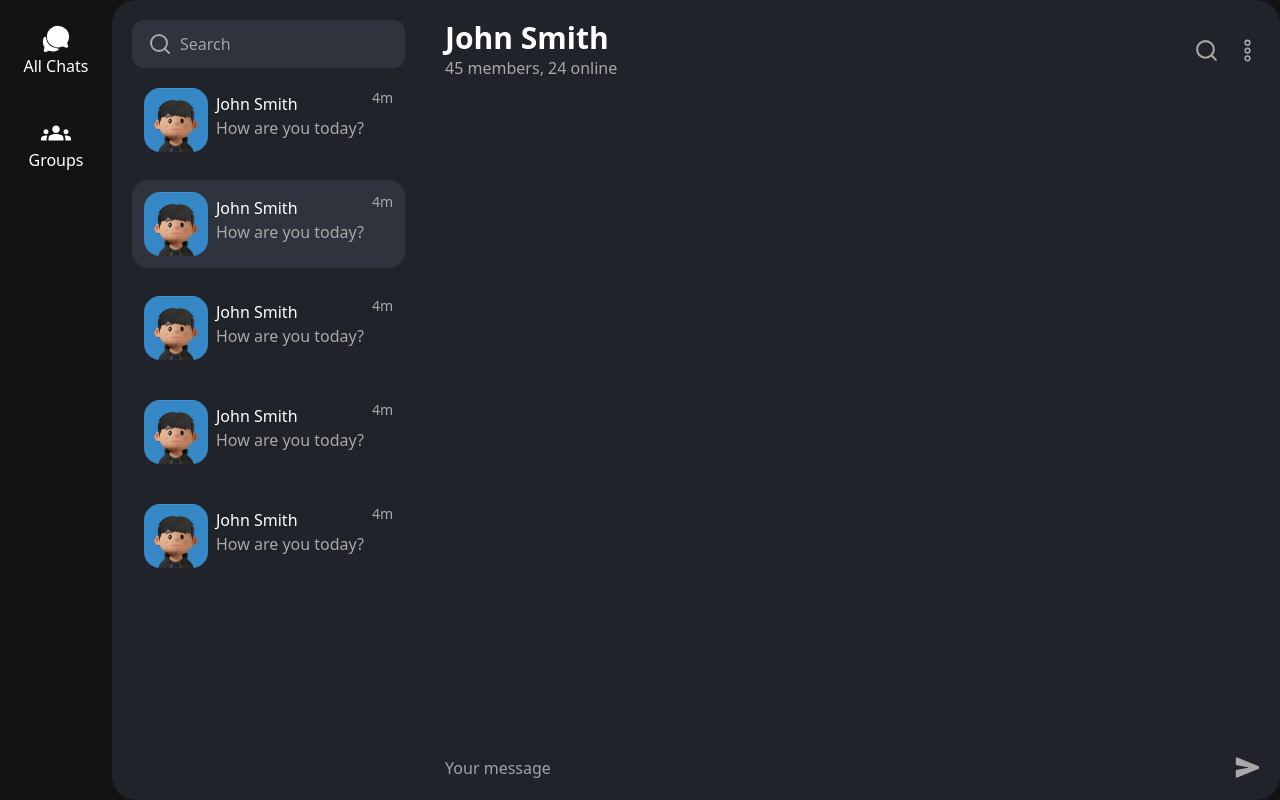
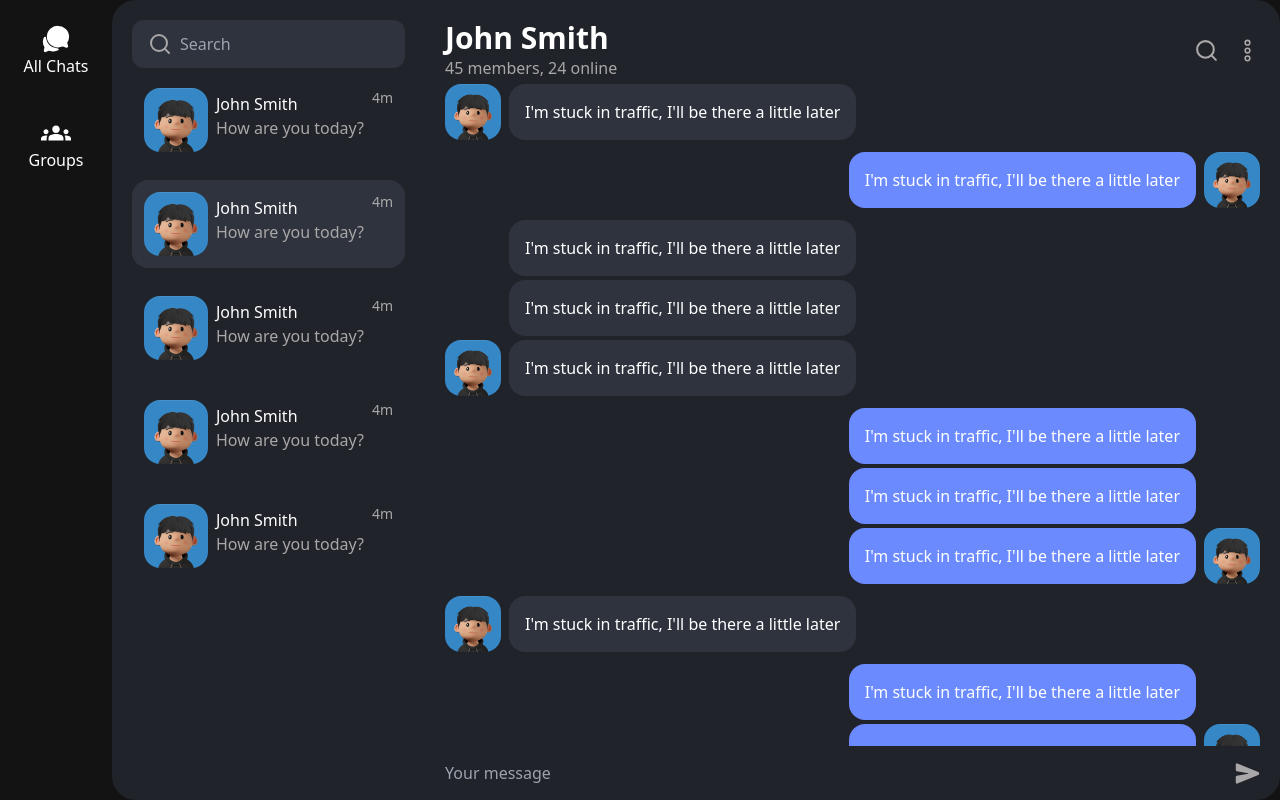
Before and after one commit to imxnasr/talky, a Next.js app: page / in a window 1280 px wide. Built offline with nearby package versions, Linux system fonts and the light colour scheme.

Commit message:
✨ Created Message component

```diff
--- /dev/null
+++ b/components/Avatar.tsx
@@ -0,0 +1,19 @@
+import { FC } from "react";
+
+interface AvatarProps {
+  placeholder?: boolean; // If true it buts the Avatar but without image
+  twSize?: 12 | 14 | 16 | 20;
+}
+
+export const Avatar: FC<AvatarProps> = ({ placeholder, twSize = 16 }) => {
+  return (
+    <div className={`size-${twSize} rounded-2xl overflow-hidden`}>
+      {!placeholder && <img className="size-full" src="./avatar.jpg" alt="chat-image-alt" />}
+      {/* Dummy Divs */}
+      <div className="hidden size-12" />
+      <div className="hidden size-14" />
+      <div className="hidden size-16" />
+      <div className="hidden size-20" />
+    </div>
+  );
+};
--- a/components/Chat.tsx
+++ b/components/Chat.tsx
@@ -4,6 +4,7 @@ import { FC, FormEvent, useState } from "react";
 import { FiSearch } from "react-icons/fi";
 import { IoSend } from "react-icons/io5";
 import { PiDotsThreeOutlineVertical } from "react-icons/pi";
+import { Message } from "./Message";
 
 interface ChatProps {}
 
@@ -32,10 +33,37 @@ export const Chat: FC<ChatProps> = () => {
         </div>
       </div>
       {/* Messages */}
-      <div className="flex-1"></div>
+      <div className="flex-1 overflow-scroll">
+        <Message avatar />
+        <Message me avatar />
+        <Message />
+        <Message />
+        <Message avatar />
+        <Message me />
+        <Message me />
+        <Message me avatar />
+        <Message avatar />
+        <Message me />
+        <Message me avatar />
+        <Message avatar />
+        <Message me />
+        <Message me avatar />
+        <Message />
+        <Message />
+        <Message />
+        <Message />
+        <Message />
+        <Message avatar />
+        <Message me />
+        <Message me />
+        <Message me />
+        <Message me />
+        <Message me />
+        <Message me avatar />
+      </div>
       {/* Input */}
-      <form onSubmit={sendMessage} className="flex text-colorSecondary justify-between items-center">
-        <input className="bg-transparent size-full" type="text" name="message" placeholder="Your message" value={message} onChange={(e) => setMessage(e.target.value)} />
+      <form onSubmit={sendMessage} className="flex text-colorSecondary justify-between items-center -mb-5">
+        <input className="bg-transparent size-full py-4" type="text" name="message" placeholder="Your message" value={message} onChange={(e) => setMessage(e.target.value)} />
         <button className="grid place-items-center" type="submit">
           <IoSend size={25} />
         </button>
--- a/components/ChatCard.tsx
+++ b/components/ChatCard.tsx
@@ -1,4 +1,5 @@
 import { FC } from "react";
+import { Avatar } from "@/components";
 
 interface ChatCardProps {
   selected?: boolean;
@@ -6,18 +7,16 @@ interface ChatCardProps {
 
 export const ChatCard: FC<ChatCardProps> = ({ selected = false }) => {
   return (
-    <div className={`w-full my-2 flex cursor-pointer p-3 rounded-2xl ${selected && "bg-slateSecondary"}`}>
-      {/* Image Container */}
-      <div className="size-16 rounded-2xl overflow-hidden mr-2">
-        <img className="size-full" src="./avatar.jpg" alt="chat-image-alt" />
-      </div>
+    <div className={`w-full my-2 flex cursor-pointer p-3 rounded-2xl gap-2 ${selected && "bg-slateSecondary"}`}>
+      {/* Avatar */}
+      <Avatar />
       {/* Texts */}
       <div>
         <h4 className="text-color mt-1">John Smith</h4>
         <p className="text-colorSecondary">How are you today?</p>
       </div>
       {/* Info */}
-      <div className="flex flex-col ml-2">
+      <div className="flex flex-col">
         {/* Time */}
         <p className="text-colorSecondary text-sm">4m</p>
       </div>
--- /dev/null
+++ b/components/Message.tsx
@@ -0,0 +1,19 @@
+import { FC } from "react";
+import { Avatar } from "./Avatar";
+
+interface MessageProps {
+  me?: boolean;
+  avatar?: boolean;
+}
+
+export const Message: FC<MessageProps> = ({ me, avatar }) => {
+  return (
+    <div className={`flex-1 flex items-end gap-x-2 ${me && "flex-row-reverse"} ${avatar && "mb-2"}`}>
+      <Avatar placeholder={!avatar} twSize={14} />
+      {/* Actual Message */}
+      <div className={`${me ? "bg-primary" : "bg-slateSecondary"} mt-1 p-4 rounded-2xl max-w-[70%]`}>
+        <p className="text-color">I'm stuck in traffic, I'll be there a little later</p>
+      </div>
+    </div>
+  );
+};
--- a/components/index.ts
+++ b/components/index.ts
@@ -3,3 +3,4 @@ export * from "./Navbar";
 export * from "./Search";
 export * from "./ChatCard";
 export * from "./Chat";
+export * from "./Avatar";
```
